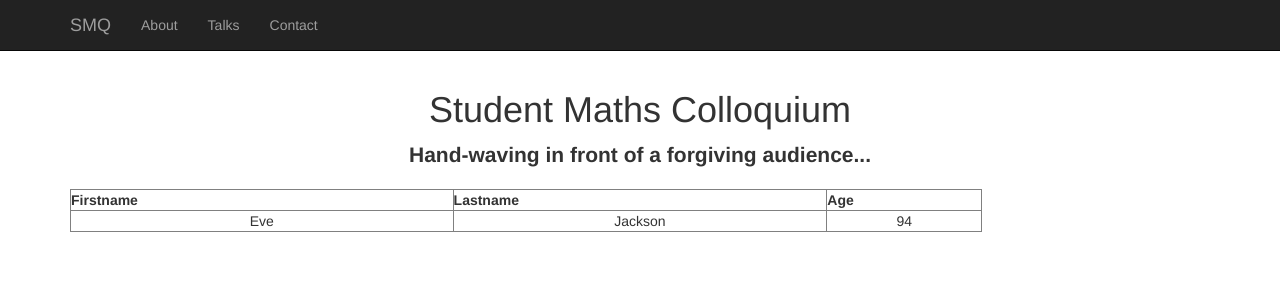
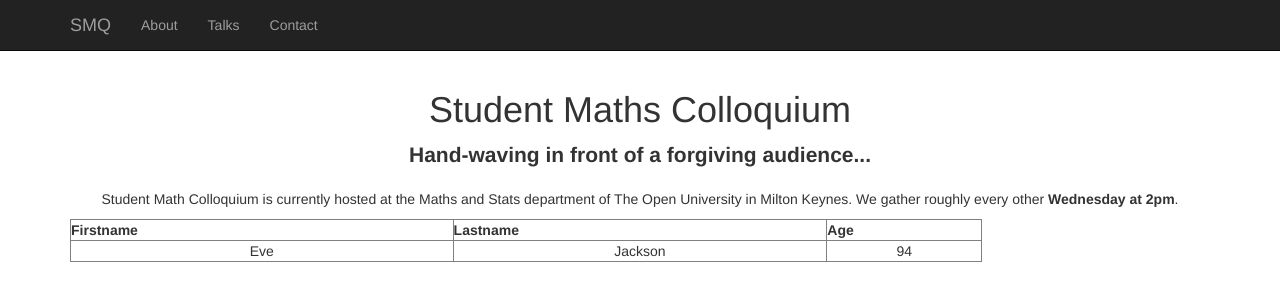
Before and after one commit to mathsq/mathsq.github.io, a plain HTML site: page index.html in a window 1280 px wide. Drawn offline with Linux system fonts and the light colour scheme.

Commit message:
adjusted a bit

```diff
--- a/index.html
+++ b/index.html
@@ -73,7 +73,8 @@
                 <h1>Student Maths Colloquium</h1>
                 <p class="lead"><b>Hand-waving in front of a forgiving audience...</b></p>
                 <p>
-		  <table style="width:80%" style="float:right" border="1">
+		  Student Math Colloquium is currently hosted at the Maths and Stats department of The Open University in Milton Keynes. We gather roughly every other <b>Wednesday at 2pm</b>.
+		  <table style="width:80%" border="1">
 		    <tr>
 		      <th>Firstname</th>
 		      <th>Lastname</th>
```
